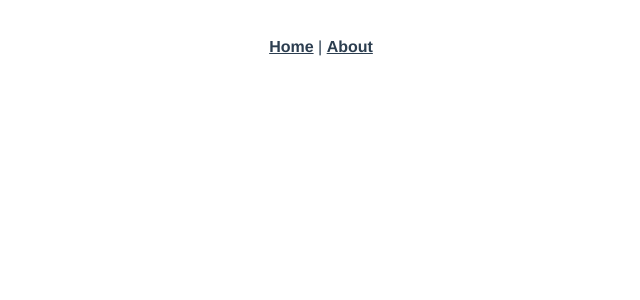
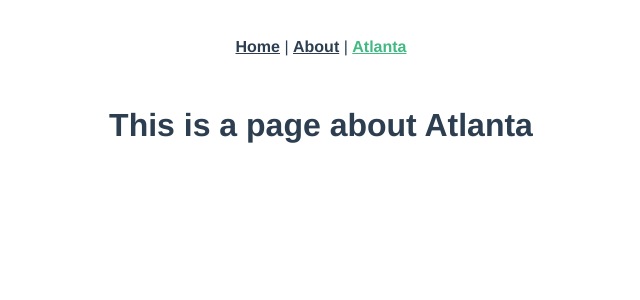
Before and after one commit to LibraSense/librasense, a Vue app: page /#/atlanta in a window 1280 px wide. Shown: the top 300 px of the page, without its empty margins (319-959 px from the left). Built offline with nearby package versions, Linux system fonts and the light colour scheme.

Commit message:
Adding base vue install

```diff
--- a/src/App.vue
+++ b/src/App.vue
@@ -2,7 +2,8 @@
   <div id="app">
     <div id="nav">
       <router-link to="/">Home</router-link> |
-      <router-link to="/about">About</router-link>
+      <router-link to="/about">About</router-link> |
+      <router-link to="/atlanta">Atlanta</router-link>
     </div>
     <router-view/>
   </div>
--- a/src/router.js
+++ b/src/router.js
@@ -1,6 +1,7 @@
 import Vue from 'vue';
 import Router from 'vue-router';
 import Home from './views/Home.vue';
+import Atlanta from './views/Atlanta.vue';
 
 Vue.use(Router);
 
@@ -19,5 +20,10 @@ export default new Router({
       // which is lazy-loaded when the route is visited.
       component: () => import(/* webpackChunkName: "about" */ './views/About.vue'),
     },
+    {
+      path: '/atlanta',
+      name: 'atlanta',
+      component: Atlanta,
+    },
   ],
 });
--- /dev/null
+++ b/src/views/Atlanta.vue
@@ -0,0 +1,5 @@
+<template>
+  <div class="about">
+    <h1>This is a page about Atlanta</h1>
+  </div>
+</template>
```
